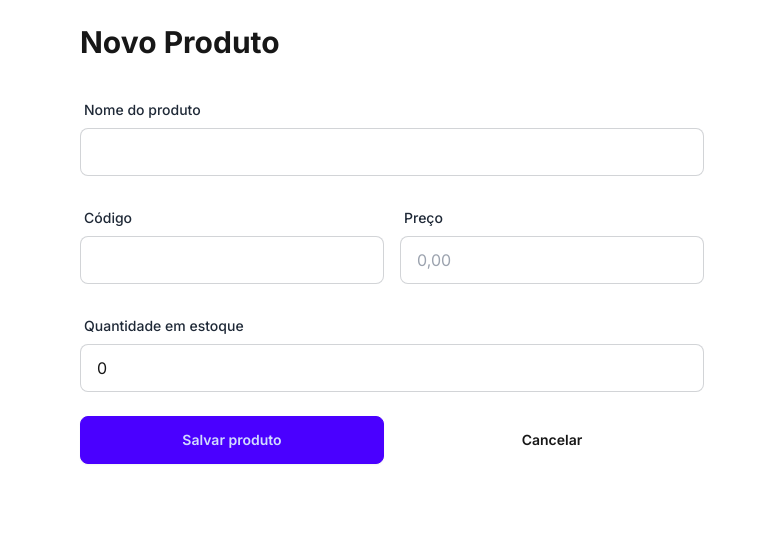
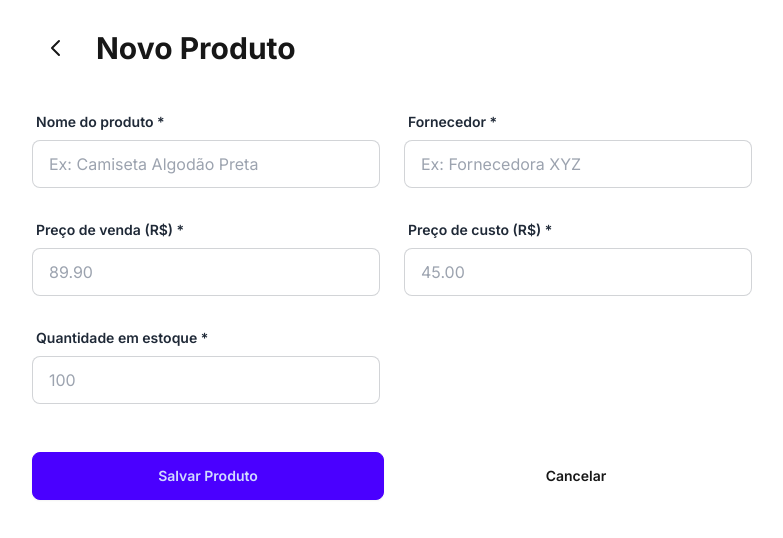
Before and after one commit to mfernanda2218/GerenciadorDeProdutos, a Next.js app: page /dashboard/produtos/novo in a window 1280 px wide. Shown: the top 538 px of the page, without its empty margins (248-1031 px from the left). Built offline with nearby package versions, Linux system fonts and the light colour scheme; no server answers; sample sign-in values are in the browser's storage.

Commit message:
refactor

```diff
--- a/app/dashboard/produtos/novo/page.tsx
+++ b/app/dashboard/produtos/novo/page.tsx
@@ -1,49 +1,134 @@
 // app/dashboard/produtos/novo/page.tsx
 import { auth } from '@/lib/auth'
 import { redirect } from 'next/navigation'
+import { prisma } from '@/lib/prisma'
 import Link from 'next/link'
+
+async function criarProduto(formData: FormData) {
+  'use server'
+
+  const session = await auth()
+
+  // Proteção dupla
+  if (!session?.user?.id) {
+    throw new Error('Usuário não autenticado')
+  }
+
+  const name = formData.get('name') as string
+  const salePrice = Number(formData.get('salePrice'))
+  const costPrice = Number(formData.get('costPrice'))
+  const quantity = Number(formData.get('quantity'))
+  const supplier = formData.get('supplier') as string
+
+  if (!name || !supplier || isNaN(salePrice) || isNaN(costPrice) || isNaN(quantity)) {
+    throw new Error('Todos os campos são obrigatórios')
+  }
+
+  await prisma.product.create({
+    data: {
+      name,
+      salePrice,
+      costPrice,
+      quantity,
+      supplier,
+      userId: session.user.id, // ← agora 100% garantido que existe
+    },
+  })
+
+  redirect('/dashboard/produtos')
+}
 
 export default async function NovoProdutoPage() {
   const session = await auth()
   if (!session?.user) redirect('/login')
 
   return (
-    <div className="container mx-auto p-6 max-w-2xl">
-      <h1 className="text-3xl font-bold mb-8">Novo Produto</h1>
+    <div className="container mx-auto p-6 max-w-3xl">
+      <div className="flex items-center gap-4 mb-8">
+        <Link href="/dashboard/produtos" className="btn btn-ghost btn-circle">
+          <svg className="w-6 h-6" fill="none" stroke="currentColor" viewBox="0 0 24 24">
+            <path strokeLinecap="round" strokeLinejoin="round" strokeWidth={2} d="M15 19l-7-7 7-7" />
+          </svg>
+        </Link>
+        <h1 className="text-3xl font-bold">Novo Produto</h1>
+      </div>
 
-      <form className="space-y-6">
-        <div className="form-control">
-          <label className="label">
-            <span className="label-text font-medium">Nome do produto</span>
-          </label>
-          <input type="text" className="input input-bordered" required />
-        </div>
-
-        <div className="grid grid-cols-2 gap-4">
+      <form action={criarProduto} className="space-y-6">
+        <div className="grid grid-cols-1 md:grid-cols-2 gap-6">
           <div className="form-control">
             <label className="label">
-              <span className="label-text font-medium">Código</span>
+              <span className="label-text font-semibold">Nome do produto *</span>
             </label>
-            <input type="text" className="input input-bordered" />
+            <input
+              name="name"
+              type="text"
+              className="input input-bordered"
+              required
+              placeholder="Ex: Camiseta Algodão Preta"
+            />
           </div>
+
           <div className="form-control">
             <label className="label">
-              <span className="label-text font-medium">Preço</span>
+              <span className="label-text font-semibold">Fornecedor *</span>
             </label>
-            <input type="text" className="input input-bordered" placeholder="0,00" />
+            <input
+              name="supplier"
+              type="text"
+              className="input input-bordered"
+              required
+              placeholder="Ex: Fornecedora XYZ"
+            />
+          </div>
+
+          <div className="form-control">
+            <label className="label">
+              <span className="label-text font-semibold">Preço de venda (R$) *</span>
+            </label>
+            <input
+              name="salePrice"
+              type="number"
+              step="0.01"
+              min="0"
+              className="input input-bordered"
+              required
+              placeholder="89.90"
+            />
+          </div>
+
+          <div className="form-control">
+            <label className="label">
+              <span className="label-text font-semibold">Preço de custo (R$) *</span>
+            </label>
+            <input
+              name="costPrice"
+              type="number"
+              step="0.01"
+              min="0"
+              className="input input-bordered"
+              required
+              placeholder="45.00"
+            />
+          </div>
+
+          <div className="form-control">
+            <label className="label">
+              <span className="label-text font-semibold">Quantidade em estoque *</span>
+            </label>
+            <input
+              name="quantity"
+              type="number"
+              min="0"
+              className="input input-bordered"
+              required
+              placeholder="100"
+            />
           </div>
         </div>
 
-        <div className="form-control">
-          <label className="label">
-            <span className="label-text font-medium">Quantidade em estoque</span>
-          </label>
-          <input type="number" className="input input-bordered" defaultValue="0" />
-        </div>
-
-        <div className="flex gap-4 mt-8">
+        <div className="flex gap-4 pt-6">
           <button type="submit" className="btn btn-primary flex-1">
-            Salvar produto
+            Salvar Produto
           </button>
           <Link href="/dashboard/produtos" className="btn btn-ghost flex-1">
             Cancelar
--- a/app/dashboard/produtos/page.tsx
+++ b/app/dashboard/produtos/page.tsx
@@ -2,67 +2,139 @@
 import { auth } from '@/lib/auth'
 import { redirect } from 'next/navigation'
 import Link from 'next/link'
+import { prisma } from '@/lib/prisma'
 
 export default async function ProdutosPage() {
   const session = await auth()
-  if (!session?.user) redirect('/login')
+  if (!session?.user?.id) redirect('/login')
 
-  // Aqui você vai buscar os produtos depois
-  // const produtos = await prisma.produto.findMany()
+  // Busca apenas os produtos do usuário logado
+  const produtos = await prisma.product.findMany({
+    where: { userId: session.user.id as string },
+    orderBy: { createdAt: 'desc' },
+  })
+
+  const totalProdutos = produtos.length
+  const totalValorEstoque = produtos.reduce((acc, p) => acc + Number(p.salePrice) * p.quantity, 0)
 
   return (
     <div className="container mx-auto p-6">
-      <div className="flex justify-between items-center mb-8">
-        <h1 className="text-4xl font-bold">Produtos</h1>
-        <Link href="/dashboard/produtos/novo" className="btn btn-primary gap-2">
-          <svg xmlns="http://www.w3.org/2000/svg" className="h-5 w-5" viewBox="0 0 20 20" fill="currentColor">
-            <path fillRule="evenodd" d="M10 3a1 1 0 011 1v5h5a1 1 0 110 2h-5v5a1 1 0 11-2 0v-5H4a1 1 0 110-2h5V4a1 1 0 011-1z" clipRule="evenodd" />
+      {/* Header + Botão Novo */}
+      <div className="flex flex-col sm:flex-row justify-between items-start sm:items-center gap-4 mb-8">
+        <div>
+          <h1 className="text-4xl font-bold">Meus Produtos</h1>
+          <p className="text-base-content/70 mt-1">
+            {totalProdutos} produto{totalProdutos !== 1 ? 's' : ''} cadastrado{totalProdutos !== 1 ? 's' : ''}
+          </p>
+        </div>
+        <Link
+          href="/dashboard/produtos/novo"
+          className="btn btn-primary gap-2 shadow-lg"
+        >
+          <svg className="w-5 h-5" fill="none" stroke="currentColor" viewBox="0 0 24 24">
+            <path strokeLinecap="round" strokeLinejoin="round" strokeWidth={2} d="M12 4v16m8-8H4" />
           </svg>
-          Novo produto
+          Novo Produto
         </Link>
       </div>
 
-      {/* Tabela de exemplo – depois você troca pelos dados reais */}
-      <div className="overflow-x-auto">
-        <table className="table table-zebra w-full">
+      {/* Cards de resumo */}
+      <div className="grid grid-cols-1 md:grid-cols-3 gap-6 mb-8">
+        <div className="stats shadow bg-base-100">
+          <div className="stat">
+            <div className="stat-title">Total em Estoque</div>
+            <div className="stat-value text-primary">{totalProdutos}</div>
+          </div>
+        </div>
+        <div className="stats shadow bg-base-100">
+          <div className="stat">
+            <div className="stat-title">Valor Total (Venda)</div>
+            <div className="stat-value text-success">
+              {new Intl.NumberFormat('pt-BR', { style: 'currency', currency: 'BRL' }).format(totalValorEstoque)}
+            </div>
+          </div>
+        </div>
+        <div className="stats shadow bg-base-100">
+          <div className="stat">
+            <div className="stat-title">Produtos com Baixo Estoque</div>
+            <div className="stat-value text-warning">
+              {produtos.filter(p => p.quantity <= 5).length}
+            </div>
+          </div>
+        </div>
+      </div>
+
+      {/* Lista de produtos */}
+      {produtos.length === 0 ? (
+        <div className="text-center py-20">
+          <div className="bg-base-200 border-2 border-dashed rounded-xl w-32 h-32 mx-auto mb-6 flex items-center justify-center">
+            <svg className="w-16 h-16 text-base-400" fill="none" stroke="currentColor" viewBox="0 0 24 24">
+              <path strokeLinecap="round" strokeLinejoin="round" strokeWidth={2} d="M20 13V6a2 2 0 00-2-2H6a2 2 0 00-2 2v7m16 0v5a2 2 0 01-2 2H6a2 2 0 01-2-2v-5m16 0h-2.01M8 9h8" />
+            </svg>
+          </div>
+          <h3 className="text-2xl font-semibold mb-4">Nenhum produto cadastrado</h3>
+          <p className="text-base-content/70 mb-8">Comece adicionando seu primeiro produto</p>
+          <Link href="/dashboard/produtos/novo" className="btn btn-primary btn-lg">
+            Cadastrar Primeiro Produto
+          </Link>
+        </div>
+      ) : (
+        <div className="overflow-x-auto bg-base-100 rounded-box shadow-xl">
+          <table className="table table-lg">
             <thead>
-            <tr>
-              <th>ID</th>
+              <tr className="bg-base-200">
                 <th>Nome</th>
-              <th>Código</th>
-              <th>Preço</th>
-              <th>Estoque</th>
-              <th>Ações</th>
+                <th>Fornecedor</th>
+                <th className="text-right">Preço Venda</th>
+                <th className="text-right">Preço Custo</th>
+                <th className="text-center">Estoque</th>
+                <th className="text-center">Ações</th>
               </tr>
             </thead>
             <tbody>
-            <tr>
-              <td>1</td>
-              <td>Camiseta Preta</td>
-              <td>CAM001</td>
-              <td>R$ 79,90</td>
-              <td className="text-success font-bold">42</td>
-              <td>
-                <button className="btn btn-ghost btn-xs">editar</button>
+              {produtos.map((produto) => {
+                const lucro = Number(produto.salePrice) - Number(produto.costPrice)
+                const margem = ((lucro / Number(produto.salePrice)) * 100).toFixed(1)
+
+                return (
+                  <tr key={produto.id} className="hover">
+                    <td className="font-medium">{produto.name}</td>
+                    <td>{produto.supplier}</td>
+                    <td className="text-right font-semibold text-success">
+                      {new Intl.NumberFormat('pt-BR', { style: 'currency', currency: 'BRL' }).format(Number(produto.salePrice))}
+                    </td>
+                    <td className="text-right text-base-content/70">
+                      {new Intl.NumberFormat('pt-BR', { style: 'currency', currency: 'BRL' }).format(Number(produto.costPrice))}
+                      <span className="text-xs ml-2 opacity-60">({margem}% margem)</span>
+                    </td>
+                    <td className="text-center">
+                        <span className={`badge badge-lg ${produto.quantity <= 5 ? 'badge-error' : produto.quantity <= 15 ? 'badge-warning' : 'badge-success'}`}>
+                          {produto.quantity}
+                        </span>
+                      </td>
+                    <td className="text-center">
+                      <div className="flex justify-center gap-2">
+                        <Link
+                          href={`/dashboard/produtos/${produto.id}`}
+                          className="btn btn-ghost btn-sm"
+                        >
+                          Ver
+                        </Link>
+                        <Link
+                          href={`/dashboard/produtos/${produto.id}/editar`}
+                          className="btn btn-ghost btn-sm"
+                        >
+                          Editar
+                        </Link>
+                      </div>
                     </td>
                   </tr>
-            <tr>
-              <td>2</td>
-              <td>Caneca Personalizada</td>
-              <td>CAN001</td>
-              <td>R$ 34,90</td>
-              <td className="text-warning font-bold">8</td>
-              <td>
-                <button className="btn btn-ghost btn-xs">editar</button>
-              </td>
-            </tr>
+                )
+              })}
             </tbody>
           </table>
-
-        {<div className="text-center py-12">
-          <p className="text-xl text-base-300">Nenhum produto cadastrado ainda</p>
-        </div>}
         </div>
+      )}
     </div>
   )
 }
```
Lines whose indentation alone changed are shown as unchanged.
